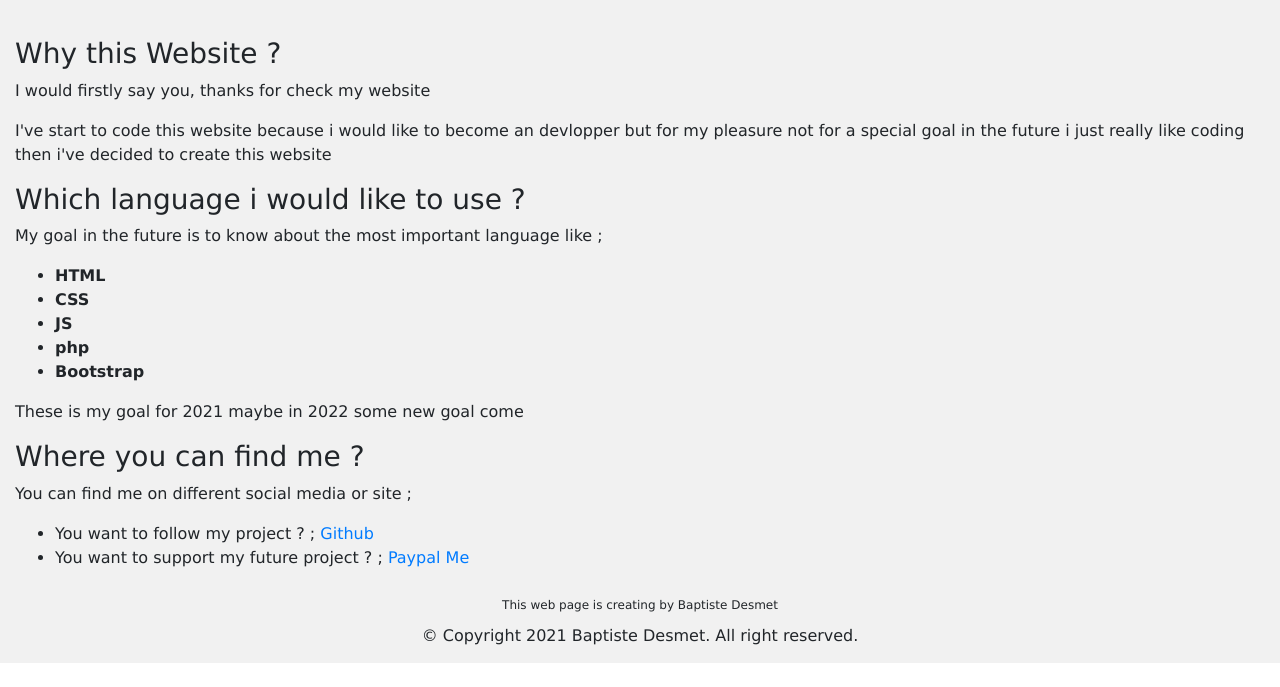
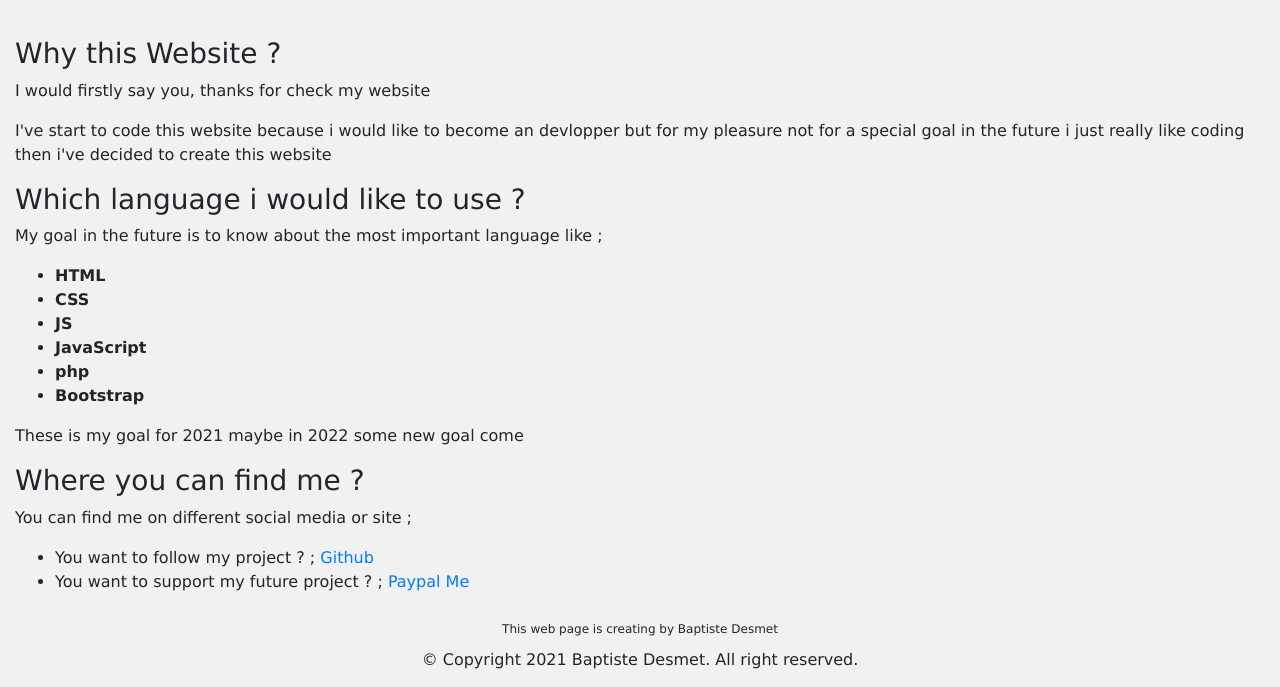
Before and after one commit to Baba-IF/bdesmet-web.github.io, a plain HTML site: page index.html in a window 1280 px wide. Shown: the part 202-889 px from the top of the page. Before the commit the page ends 865 px from the top, so only its background shows below. Drawn offline with nearby package versions, Linux system fonts and the light colour scheme.

Commit message:
Update index.html
Little change but a good one ;)

```diff
--- a/index.html
+++ b/index.html
@@ -58,6 +58,7 @@
 			<li><strong> HTML </strong></li>
 			<li><strong> CSS </strong></li>
 			<li><strong> JS </strong></li>
+			<li><strong> JavaScript </strong></li>
 			<li><strong> php </strong></li>
 			<li><strong> Bootstrap </strong></li>
 		</ul>
```
